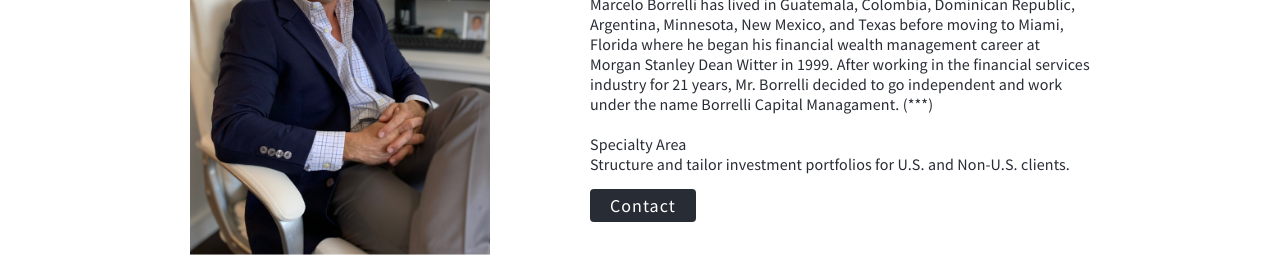
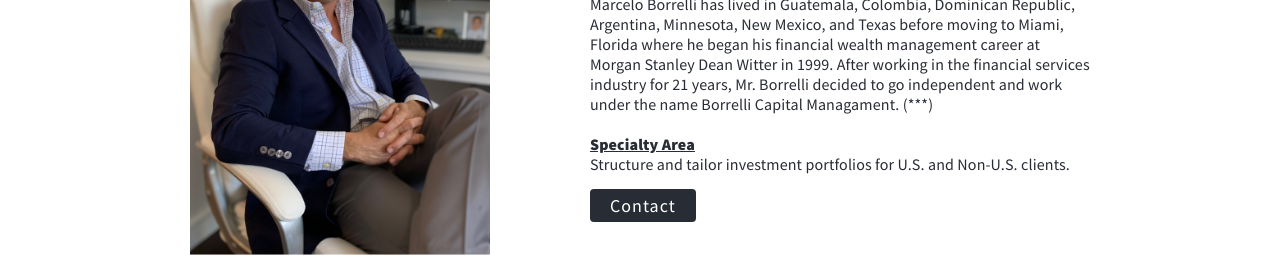
Before and after one commit to hborrelli1/borrellicapitalmgt, a React (Create React App) app: page / in a window 1280 px wide. Shown: the part 900-1157 px from the top of the page. Built offline with nearby package versions, Linux system fonts and the light colour scheme.

Commit message:
Update bio text styling

```diff
--- a/public/index.html
+++ b/public/index.html
@@ -16,7 +16,7 @@
     <!-- End Google Fonts -->
 
     <link rel="preconnect" href="https://fonts.gstatic.com">
-    <link href="https://fonts.googleapis.com/css2?family=PT+Serif:wght@400;700&family=Source+Sans+Pro:wght@400;600&display=swap" rel="stylesheet">
+    <link href="https://fonts.googleapis.com/css2?family=PT+Serif:wght@400;700&family=Source+Sans+Pro:wght@400;600;800;900&display=swap" rel="stylesheet">
     <!--
       manifest.json provides metadata used when your web app is installed on a
       user's mobile device or desktop. See https://developers.google.com/web/fundamentals/web-app-manifest/
--- a/src/components/About/About.js
+++ b/src/components/About/About.js
@@ -15,7 +15,8 @@ const About = () => {
           <h4 className="title">Managing Director</h4>
           <h4 className="title">International Financial Advisor</h4>
           <p>Marcelo Borrelli has lived in Guatemala, Colombia, Dominican Republic, Argentina, Minnesota, New Mexico, and Texas before moving to Miami, Florida where he began his financial wealth management career at Morgan Stanley Dean Witter in 1999. After working in the financial services industry for 21 years, Mr. Borrelli decided to go independent and work under the name Borrelli Capital Managament. (***)</p>
-          <p>Specialty Area<br/>
+          <p><span className="special">Specialty Area</span>
+          <br/>
           Structure and tailor investment portfolios for U.S. and Non-U.S. clients.</p>
           <AnchorLink href="#Contact" offset='80'>Contact</AnchorLink>
         </div>
--- a/src/components/About/About.scss
+++ b/src/components/About/About.scss
@@ -33,6 +33,10 @@
     }
     p {
       margin-bottom: 20px;
+      .special {
+        font-weight: bold;
+        text-decoration: underline;
+      }
     }
     a {
       background-color:$dark-gray;
```
